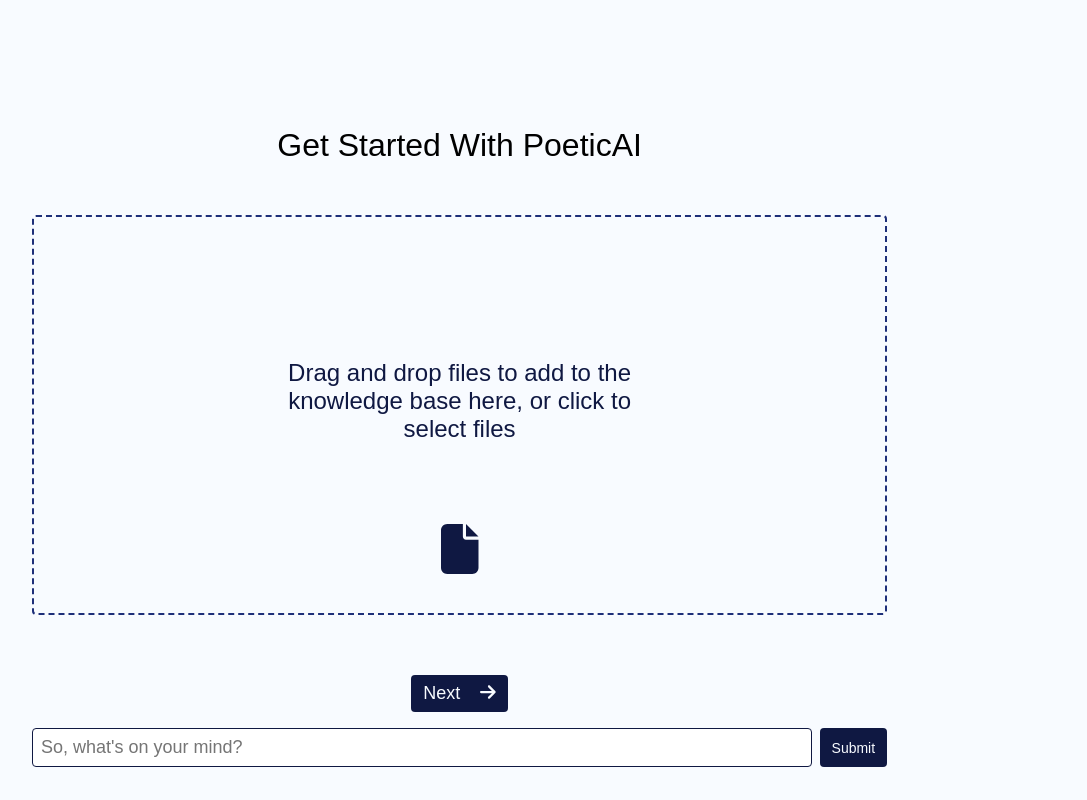
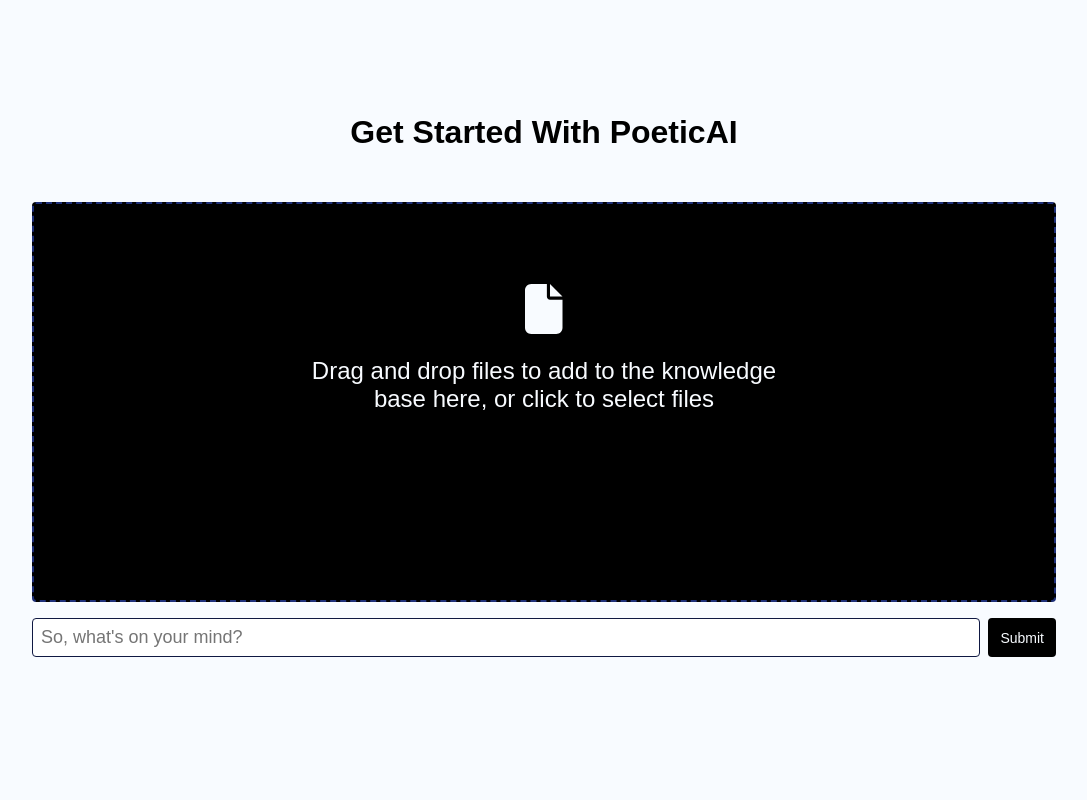
Before and after one commit to brennanburch/ai-poc, a React (Vite) app: page / in a window 1280 px wide. Shown: the whole page, without its empty margins (96-1183 px from the left). Built offline with nearby package versions, Linux system fonts and the light colour scheme.

Commit message:
latest ui updates

```diff
--- a/package.json
+++ b/package.json
@@ -19,6 +19,7 @@
     "@fortawesome/react-fontawesome": "^0.2.0",
     "clsx": "^1.2.1",
     "font-awesome": "^4.7.0",
+    "gsap": "^3.11.5",
     "ky": "^0.33.3",
     "react": "^18.2.0",
     "react-container-query": "^0.12.1",
--- a/src/_scss/_common.scss
+++ b/src/_scss/_common.scss
@@ -4,7 +4,7 @@
 $color-nugbase-light-grey: rgb(239, 240, 241);
 $color-vault-background-dark-grey: #181816;
 $color-vault-background-darker-grey: #141412;
-$color-vault-black: #16272f;
+$color-vault-black: #000;
 $color-vault-purple: rgb(208, 93, 153);
 $color-vault-white: #f8fbff;
 $color-vault-faded-green: #bff7cb;
--- a/src/components/LandingPage/ContextSnippet.tsx
+++ b/src/components/LandingPage/ContextSnippet.tsx
@@ -21,7 +21,7 @@
 			<h4 onClick={toggleCollapse}>
 				Context {index + 1}
 				<span className={styles.title}>
-					{context.title}
+
 					<span className={styles.arrow}>{collapsed ? "▼" : "▲"}</span>
 				</span>
 			</h4>
--- a/src/components/LandingPage/LandingPage.module.scss
+++ b/src/components/LandingPage/LandingPage.module.scss
@@ -2,8 +2,8 @@
 
 body {
 	background-color: common.$color-vault-white;
-	font-family: 'Urbanist', sans-serif;
-    font-style: normal;
+	font-family: "Urbanist", sans-serif;
+	font-style: normal;
 }
 
 .background {
@@ -24,24 +24,24 @@
 
 .pageContent {
 	display: flex;
-	flex-direction: row;
+	flex-direction: column;
 	align-items: center;
-	font-family: 'Urbanist', sans-serif;
-    font-style: normal;
+	font-family: "Urbanist", sans-serif;
+	font-style: normal;
 }
 .button {
 	margin-top: 60px;
 	border: none;
 	color: common.$color-vault-white;
-	background-color: common.$color-vault-blue-dark;
+	background-color: common.$color-vault-black;
 	padding: 8px 12px;
 	border-radius: 4px;
 	cursor: pointer;
 	font-size: 18px;
 	font-weight: 500;
 	transition: background-color 100ms;
-	font-family: 'Urbanist', sans-serif;
-    font-style: normal;
+	font-family: "Urbanist", sans-serif;
+	font-style: normal;
 
 	&:hover {
 		background-color: common.$color-vault-blue;
@@ -54,13 +54,13 @@
 .dropzoneText {
 	margin: auto;
 	align-items: center;
-	padding-top: 15%;
+	padding-top: 20px;
 	width: 50%;
 }
 .dropzoneIcon {
 	margin: auto;
 	align-items: center;
-	padding-top: 10%;
+	padding-top: 60px;
 	height: 50px;
 }
 .horizontalContainer {
@@ -78,16 +78,16 @@
 .text {
 	color: common.$color-vault-black;
 	display: flex;
-	flex-direction: row;
+
 	align-items: center;
 	width: 100%;
 
 	h1 {
 		font-size: 32px;
-		font-weight: 500;
+		font-weight: 700;
 		margin-bottom: 30px;
-		font-family: 'Urbanist', sans-serif;
-    font-style: normal;
+		font-family: "Urbanist", sans-serif;
+		font-style: normal;
 	}
 
 	.error {
@@ -97,24 +97,24 @@
 
 	.workArea {
 		display: flex;
-		flex-direction: row;
 		width: 100%;
 		height: auto;
 		align-items: center;
-
 
 		.leftColumn {
 			display: inline-flex;
 			flex-direction: column;
 			align-items: center;
 			width: 100%;
+			height: auto;
 		}
 
 		.rightColumn {
 			display: flex;
-			flex-direction: block;
+
 			align-items: center;
 			width: 100%;
+			height: 100vh;
 		}
 
 		.dropzone {
@@ -127,13 +127,14 @@
 			text-align: center;
 			cursor: pointer;
 			font-size: 24px;
-			color: common.$color-vault-blue-dark;
-			transition: 100ms ease-in;
+			font-weight: 500;
+			background-color: common.$color-vault-black;
+			color: common.$color-vault-white;
+			transition: 300ms ease-in;
 
 			&:hover {
 				background-color: common.$color-vault-blue-dark;
 				color: common.$color-vault-white;
-				font-weight: 700;
 			}
 
 			&.dropzoneLoading {
@@ -197,17 +198,17 @@
 				transition: background-color 100ms;
 
 				&:hover {
-					background-color: common.$color-vault-blue;
+					background-color: common.$color-vault-blue-dark;
 				}
 			}
 
 			.askQuestionDisabled {
-				background-color: common.$color-vault-blue;
+				background-color: common.$color-vault-black;
 				cursor: inherit;
 			}
 
 			.askQuestion {
-				background-color: common.$color-vault-blue-dark;
+				background-color: common.$color-vault-black;
 			}
 		}
 
@@ -240,7 +241,7 @@
 						cursor: pointer;
 						display: flex;
 						align-items: center;
-						color: common.$color-vault-blue-dark;
+						color: common.$color-vault-black;
 						font-weight: 400;
 						padding-top: 30px;
 
@@ -248,7 +249,7 @@
 							font-weight: 100;
 							margin-left: 14px;
 							padding: 14px;
-							border: 1px solid common.$color-vault-blue-dark;
+							border: 1px solid common.$color-vault-black;
 							border-radius: 14px;
 							display: flex;
 							align-items: center;
--- a/src/components/LandingPage/LandingPage.tsx
+++ b/src/components/LandingPage/LandingPage.tsx
@@ -12,17 +12,11 @@
 import ResponseDisplay from "./ResponseDisplay.tsx";
 import styles from "./LandingPage.module.scss";
 import { FontAwesomeIcon } from "@fortawesome/react-fontawesome";
-import { faArrowRight } from "@fortawesome/free-solid-svg-icons";
 import { faFile } from "@fortawesome/free-solid-svg-icons";
 
 function LandingPage() {
 	const [question, setQuestion] = React.useState("");
-	const [uploadedFiles, setUploadedFiles] = React.useState<
-		UploadResponse["successful_file_names"]
-	>([]);
-	const [failedFiles, setFailedFiles] = React.useState<
-		UploadResponse["failed_file_names"]
-	>({});
+
 	const [errorMessage, setErrorMessage] = React.useState("");
 	const [response, setResponse] = React.useState<Answer>();
 	const [loading, setLoading] = React.useState(false);
@@ -41,7 +35,7 @@
 		console.log(`Asking question: ${question}`);
 
 		try {
-			const response = await submitQuestion(question, "GPT Turbo");
+			const response = await submitQuestion(question);
 
 			setResponse(response);
 			setLoading(false);
@@ -54,9 +48,7 @@
 		}
 	};
 
-	const handleFileUpload = async (files: File[]) => {
-		setUploadedFiles([]);
-		setFailedFiles({});
+	const handleFileUpload = async (files: File) => {
 		setErrorMessage("");
 		setLoading(true);
 
@@ -64,8 +56,6 @@
 			const response = await uploadFiles(files);
 			console.log("Response:", response);
 
-			setUploadedFiles(response.successful_file_names ?? []);
-			setFailedFiles(response.failed_file_names ?? {});
 			setLoading(false);
 		} catch (_error: unknown) {
 			const error = _error as Error;
@@ -74,8 +64,7 @@
 			setErrorMessage(
 				error?.message ? `Error: ${error.message}` : "Error uploading files"
 			);
-			setUploadedFiles([]);
-			setFailedFiles({});
+
 			setLoading(false);
 		}
 	};
@@ -103,24 +92,21 @@
 	}, [loading, question]);
 
 	const { getRootProps, getInputProps } = useDropzone({
-		onDrop: handleFileUpload,
+		//*onDrop: handleFileUpload,
 		multiple: true,
 	});
-
-	const failedFilenames = Object.keys(failedFiles);
 
 	return (
 		<Page
 			pageClass={styles.page}
 			contentBackgroundClass={styles.background}
-			contentPreferredWidth={1200}
+			contentPreferredWidth={1400}
 			contentClass={styles.pageContent}
 		>
 			{/*HIDE OPENAI API KEY IN LOGO*/}
 
 			<div className={styles.text}>
 				<div className={styles.workArea}>
-					<div className={styles.horizontalContainer}>
 					<div className={styles.leftColumn}>
 						<div>
 							<button
@@ -130,7 +116,7 @@
 								{visible ? "" : ""}
 								<h1>Get Started With PoeticAI</h1>
 							</button>
-								{visible && (
+							{visible && apiKeyApplied && (
 								<>
 									<div id="apiKey">
 										<div className={styles.questionInput}>
@@ -170,10 +156,6 @@
 							)}
 						</div>
 
-							{errorMessage && (
-								<div className={styles.error}>{errorMessage}</div>
-							)}
-
 						<>
 							{/* Get Started SECTION*/}
 							<div
@@ -184,34 +166,22 @@
 								)}
 							>
 								<input {...getInputProps()} disabled={loading} />
+								<FontAwesomeIcon
+									icon={faFile}
+									className={styles.dropzoneIcon}
+								/>
 								<p className={styles.dropzoneText}>
 									{loading
 										? "Loading..."
 										: "Drag and drop files to add to the knowledge base here, or click to select files"}
 								</p>
-									<FontAwesomeIcon
-										icon={faFile}
-										className={styles.dropzoneIcon}
-									/>
 							</div>
+							{errorMessage && (
+								<div className={styles.error}>{errorMessage}</div>
+							)}
 
-								<button
-									type="submit"
-									className={styles.button}
-									onClick={handleApplyKey}
-								>
-									Next
-									<FontAwesomeIcon
-										icon={faArrowRight}
-										className={styles.icon}
-									/>
-								</button>
-							</>
-							{/* Chat SECTION*/}
+							{response && <ResponseDisplay response={response} />}
 
-
-							<div className={styles.rightColumn}>
-							<>
 							<div className={styles.questionInput}>
 								<input
 									type="text"
@@ -231,43 +201,7 @@
 								</button>
 								{loading && <div className={styles.loader} />}
 							</div>
-
-								{response?.tokens && (
-									<div className={styles.tokenCount}>
-										TOTAL TOKENS USED:{" "}
-										<span style={{ fontWeight: 900 }}>{response.tokens}</span>
-									</div>
-								)}
-								{response && <ResponseDisplay response={response} />}
-								<div style={{ height: 32 }} />
-								<div className={styles.fileList}>
-									{uploadedFiles.length > 0 && (
-										<div className={styles.successfulFiles}>
-											<h4>Uploaded Files:</h4>
-											<ul>
-												{uploadedFiles.map((file, index) => (
-													<li key={index}>{file}</li>
-												))}
-											</ul>
-										</div>
-									)}
-									{failedFilenames.length > 0 && (
-										<div className={styles.failedFiles}>
-											<h4>Failed Files:</h4>
-											<ul>
-												{failedFilenames.map((file, index) => (
-													<li key={index}>
-														{file}
-														<div>Reason: {failedFiles[file]}</div>
-													</li>
-												))}
-											</ul>
-										</div>
-									)}
-								</div>
 						</>
-							</div>
-						</div>
 					</div>
 				</div>
 			</div>
```
Also changed, not shown: src/helpers/postApi.ts (+27 -53 lines), 1 other file (tests, documents, lock files or other folders). Lines whose indentation alone changed are shown as unchanged.
